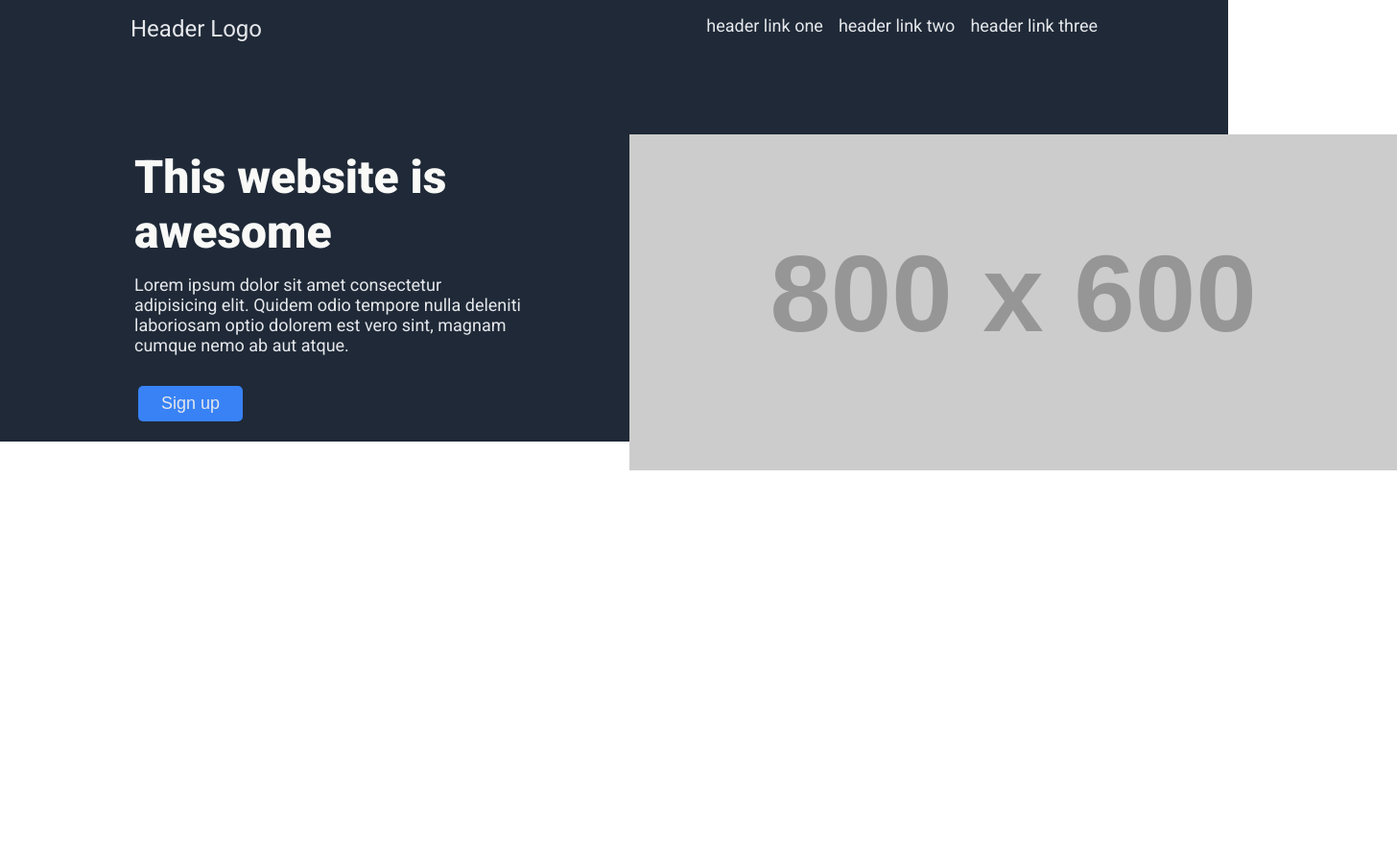
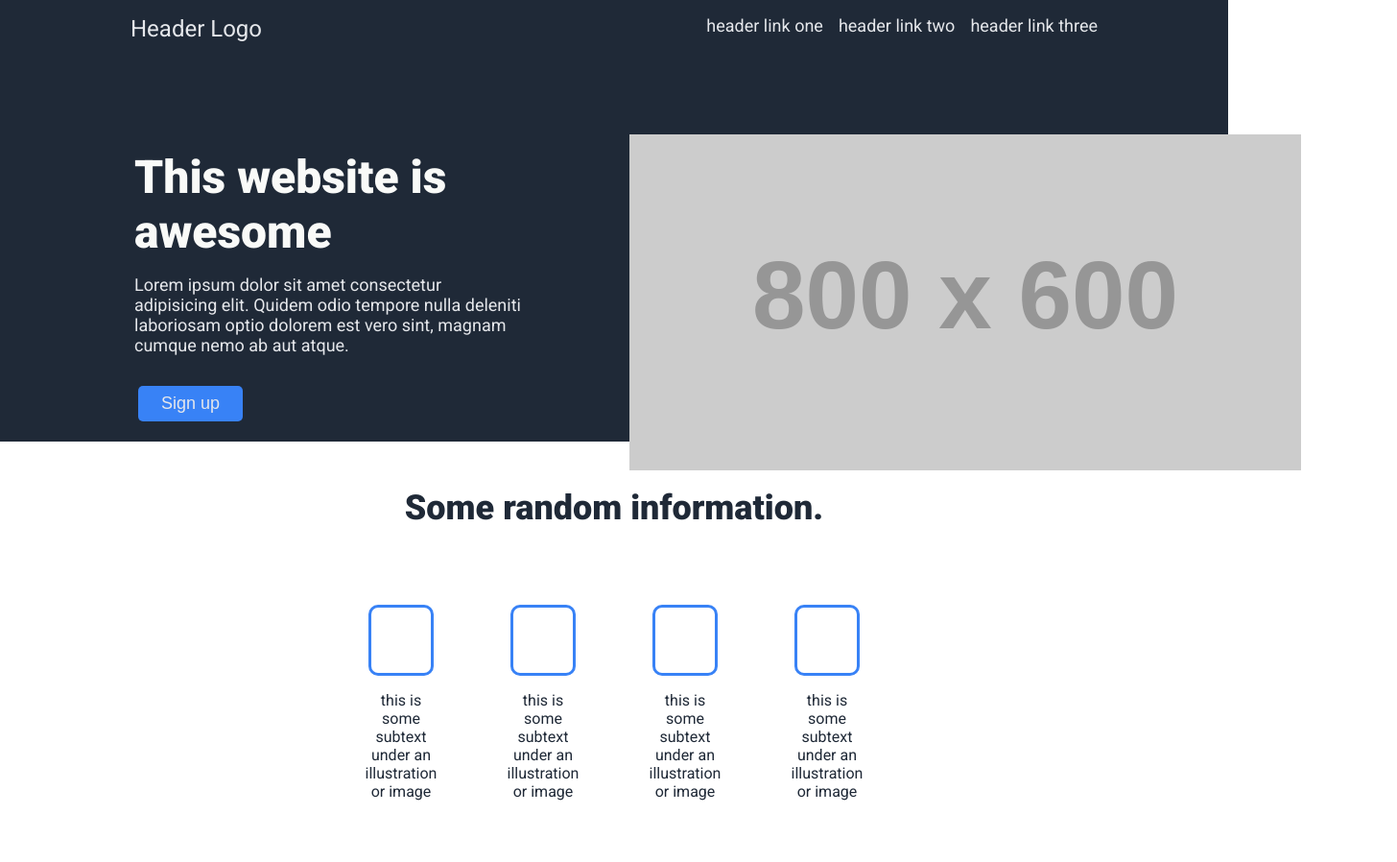
Before and after one commit to rgoshen/odin-landing-page, a plain HTML site: page index.html in a window 1280 px wide. Shown: the whole page at 96% size, 1456 px wide, since content can reach past the window. Before the commit the page ends 800 px from the top, so only its background shows below. Drawn offline with Linux system fonts and the light colour scheme; placeholder pictures from the web are drawn by us.

Commit message:
add informatinonal section

```diff
--- a/css/style.css
+++ b/css/style.css
@@ -71,7 +71,7 @@ button {
 
 .hero-img img {
   height: 350px;
-  width: 800px;
+  width: 700px;
   object-fit: cover;
 }
 .hero-main-text {
@@ -87,6 +87,52 @@ button {
   margin: 1rem 0.75rem;
 }
 
+/* Information Section */
+
+.information {
+  height: 50vh;
+  padding: 2rem 5rem;
+}
+
+.information h1 {
+  color: var(--bg-hero-color);
+  font-size: 2.25rem;
+  font-weight: 900;
+  margin: 1rem;
+  text-align: center;
+}
+
+.info-items {
+  display: flex;
+  align-items: center;
+  justify-content: center;
+  padding: 2rem;
+  gap: 1rem;
+}
+
+.info-item {
+  display: flex;
+  flex-direction: column;
+  align-items: center;
+  justify-content: center;
+  padding: 2rem;
+  gap: 1rem;
+  width: 12.5%;
+}
+
+.info-box {
+  width: 100%;
+  height: 0;
+  padding-bottom: 100%;
+  border: 3px solid var(--bg-button-color);
+  border-radius: 10px;
+}
+
+.info-text {
+  color: var(--bg-hero-color);
+  text-align: center;
+}
+
 /* Utilities */
 
 .push-left {
--- a/index.html
+++ b/index.html
@@ -53,8 +53,37 @@
     </div>
     <!-- End Hero -->
 
-    <!-- Main -->
-    <!-- End Main -->
+    <!-- Information -->
+    <div class="information">
+      <h1>Some random information.</h1>
+      <div class="info-items">
+        <div class="info-item">
+          <div class="info-box"></div>
+          <div class="info-text">
+            this is some subtext under an illustration or image
+          </div>
+        </div>
+        <div class="info-item">
+          <div class="info-box"></div>
+          <div class="info-text">
+            this is some subtext under an illustration or image
+          </div>
+        </div>
+        <div class="info-item">
+          <div class="info-box"></div>
+          <div class="info-text">
+            this is some subtext under an illustration or image
+          </div>
+        </div>
+        <div class="info-item">
+          <div class="info-box"></div>
+          <div class="info-text">
+            this is some subtext under an illustration or image
+          </div>
+        </div>
+      </div>
+    </div>
+    <!-- End Information -->
 
     <!-- Footer -->
     <!-- End Footer -->
```
